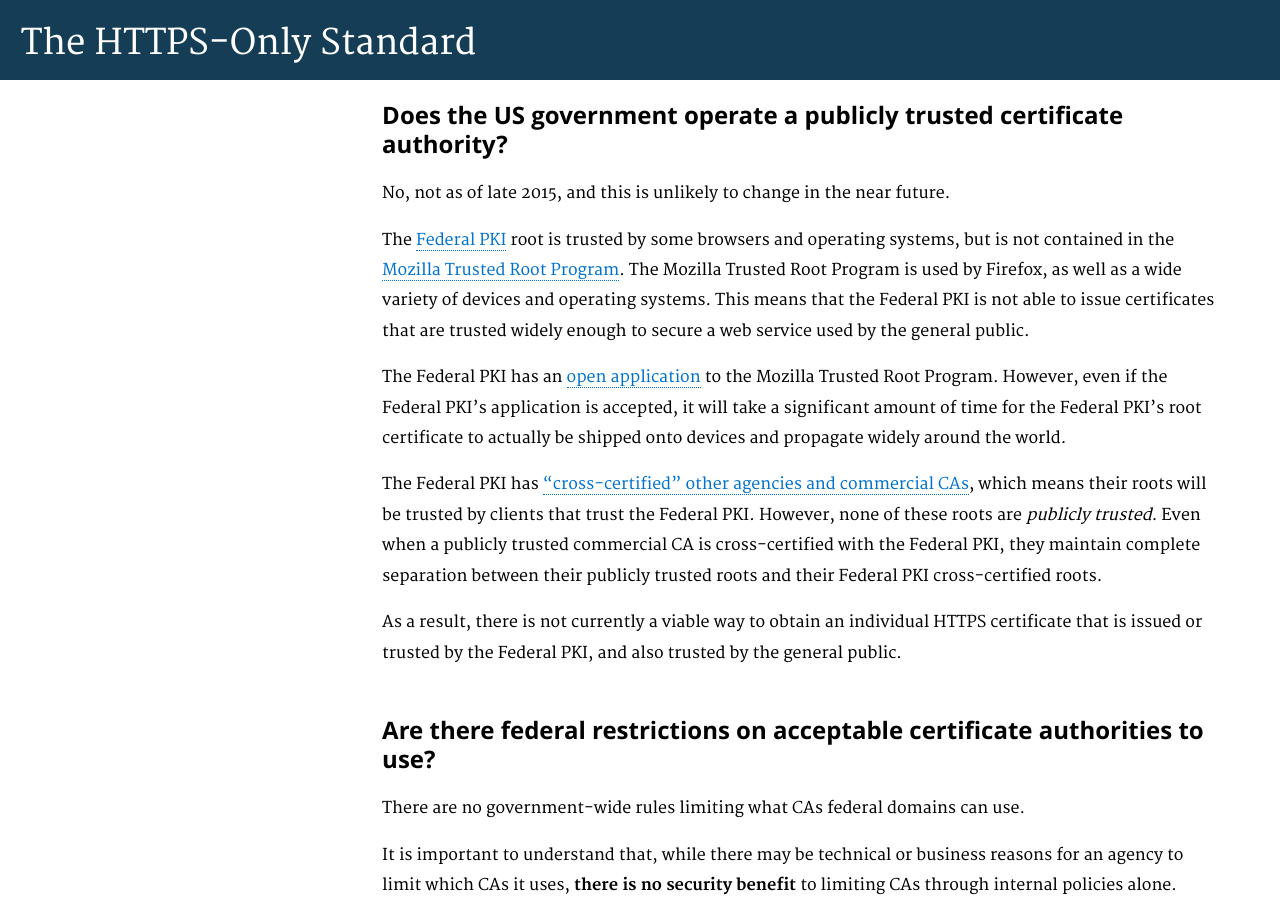
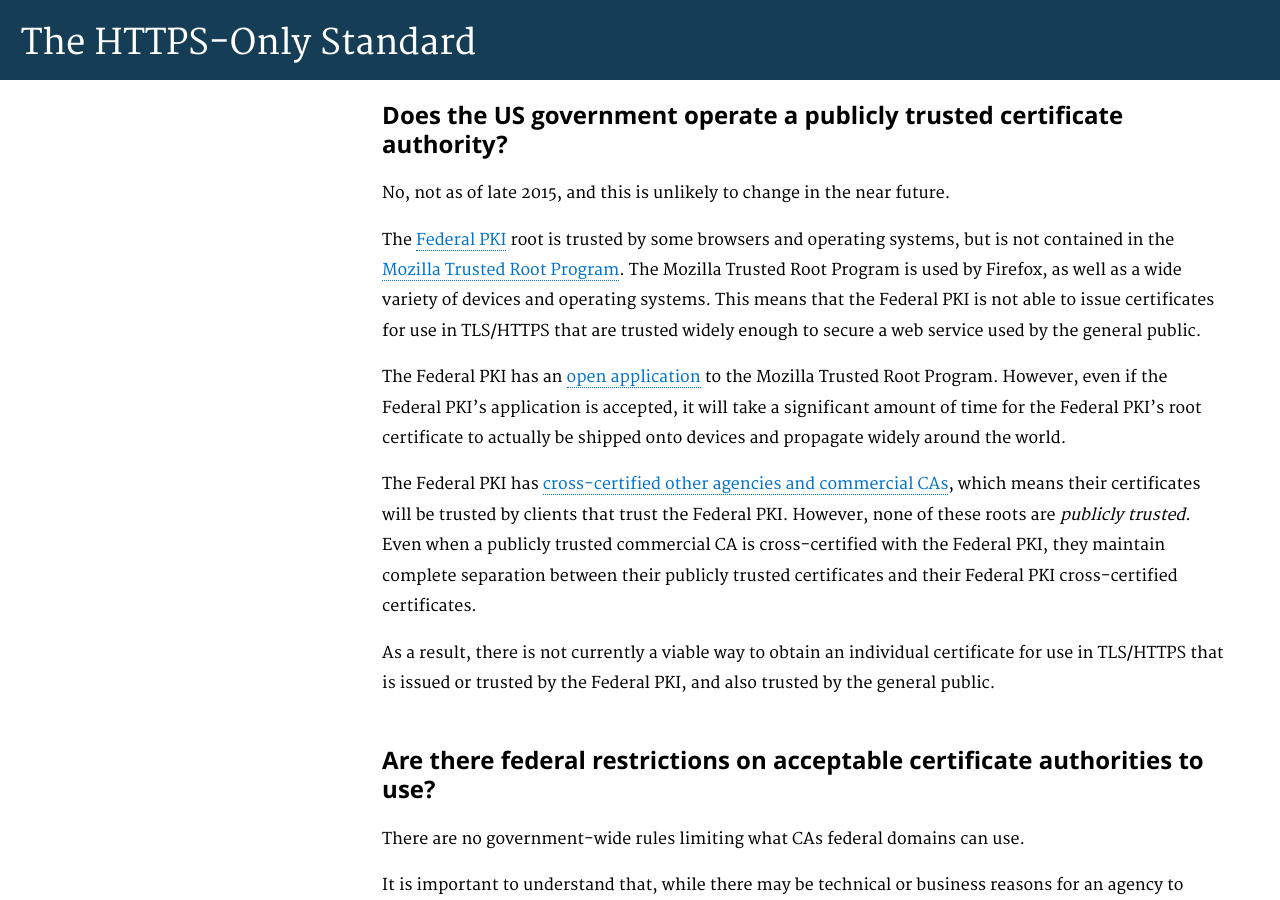
Before and after one commit to GSA/https, a Jekyll site: the page built from pages/certificates.md, in a window 1280 px wide and 900 px high, scrolled down 2699 px. Built offline with Jekyll 4.4.1, drawn with Linux system fonts in a browser that asks for light colours; Markdown is read by kramdown in place of the engine named in the settings.

Commit message:
add tweaks suggested by lachelle levan

```diff
--- a/pages/certificates.md
+++ b/pages/certificates.md
@@ -66,13 +66,13 @@ The Baseline Requirements only constrain CAs -- they do not constrain browser be
 
 No, not as of late 2015, and this is unlikely to change in the near future.
 
-The [Federal PKI](http://www.idmanagement.gov/federal-public-key-infrastructure) root is trusted by some browsers and operating systems, but is not contained in the [Mozilla Trusted Root Program](https://www.mozilla.org/en-US/about/governance/policies/security-group/certs/policy/). The Mozilla Trusted Root Program is used by Firefox, as well as a wide variety of devices and operating systems. This means that the Federal PKI is not able to issue certificates that are trusted widely enough to secure a web service used by the general public.
+The [Federal PKI](http://www.idmanagement.gov/federal-public-key-infrastructure) root is trusted by some browsers and operating systems, but is not contained in the [Mozilla Trusted Root Program](https://www.mozilla.org/en-US/about/governance/policies/security-group/certs/policy/). The Mozilla Trusted Root Program is used by Firefox, as well as a wide variety of devices and operating systems. This means that the Federal PKI is not able to issue certificates for use in TLS/HTTPS that are trusted widely enough to secure a web service used by the general public.
 
 The Federal PKI has an [open application](https://bugzilla.mozilla.org/show_bug.cgi?id=478418) to the Mozilla Trusted Root Program. However, even if the Federal PKI's application is accepted, it will take a significant amount of time for the Federal PKI's root certificate to actually be shipped onto devices and propagate widely around the world.
 
-The Federal PKI has ["cross-certified" other agencies and commercial CAs](http://www.idmanagement.gov/entities-cross-certified-federal-bridge), which means their roots will be trusted by clients that trust the Federal PKI. However, none of these roots are _publicly trusted_. Even when a publicly trusted commercial CA is cross-certified with the Federal PKI, they maintain complete separation between their publicly trusted roots and their Federal PKI cross-certified roots.
+The Federal PKI has [cross-certified other agencies and commercial CAs](http://www.idmanagement.gov/entities-cross-certified-federal-bridge), which means their certificates will be trusted by clients that trust the Federal PKI. However, none of these roots are _publicly trusted_. Even when a publicly trusted commercial CA is cross-certified with the Federal PKI, they maintain complete separation between their publicly trusted certificates and their Federal PKI cross-certified certificates.
 
-As a result, there is not currently a viable way to obtain an individual HTTPS certificate that is issued or trusted by the Federal PKI, and also trusted by the general public.
+As a result, there is not currently a viable way to obtain an individual certificate for use in TLS/HTTPS that is issued or trusted by the Federal PKI, and also trusted by the general public.
 
 ## Are there federal restrictions on acceptable certificate authorities to use?
 
```
